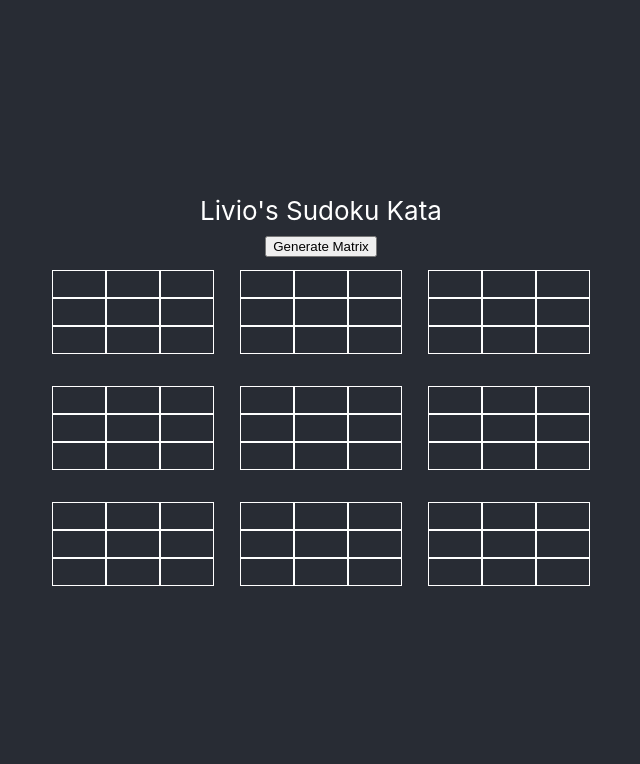
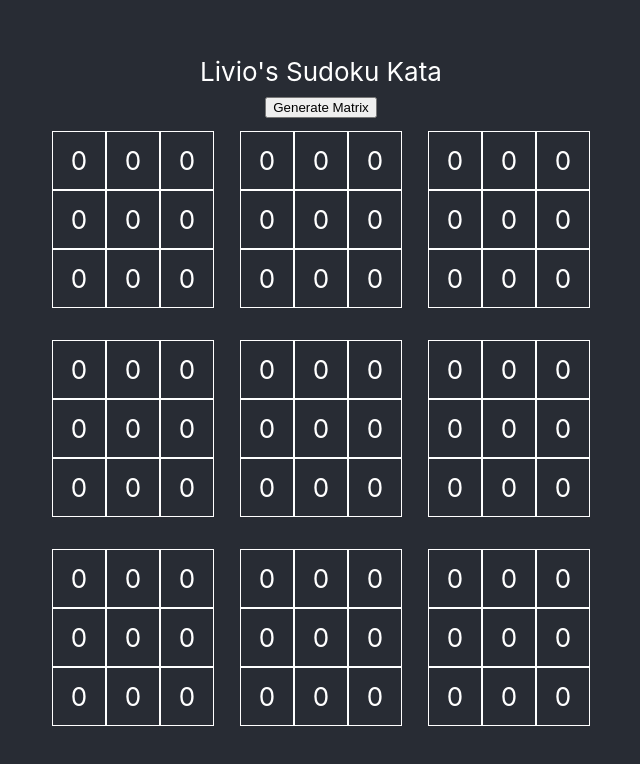
Before and after one commit to MrFrank75/SudokuReact, a React (Create React App) app: page / in a window 1280 px wide. Shown: the top 764 px of the page, without its empty margins (319-959 px from the left). Built offline with nearby package versions, Linux system fonts and the light colour scheme.

Commit message:
Finally generated vector is displayed properly

```diff
--- a/src/App.js
+++ b/src/App.js
@@ -7,7 +7,17 @@ import './App.css';
 class App extends React.Component{
 
   state = {
-    initialSudokuMatrix : []
+    initialSudokuMatrix : [
+      [0,0,0,0,0,0,0,0,0],
+      [0,0,0,0,0,0,0,0,0],
+      [0,0,0,0,0,0,0,0,0],
+      [0,0,0,0,0,0,0,0,0],
+      [0,0,0,0,0,0,0,0,0],
+      [0,0,0,0,0,0,0,0,0],
+      [0,0,0,0,0,0,0,0,0],
+      [0,0,0,0,0,0,0,0,0],
+      [0,0,0,0,0,0,0,0,0]
+    ]
   }
 
   generateInitialMatrix = (sudokuMatrix) =>{
--- a/src/SudokuGridContainer.js
+++ b/src/SudokuGridContainer.js
@@ -13,14 +13,14 @@ class SudokuGridContainer extends React.Component
                         <SudokuGrid {...this.props.sudokuMatrix[2]}></SudokuGrid>
                 </div>
                 <div className="SudokuGridContainerSingleLine">
-                        <SudokuGrid ></SudokuGrid>
-                        <SudokuGrid ></SudokuGrid>
-                        <SudokuGrid ></SudokuGrid>
+                <SudokuGrid {...this.props.sudokuMatrix[3]} ></SudokuGrid>
+                        <SudokuGrid {...this.props.sudokuMatrix[4]}></SudokuGrid>
+                        <SudokuGrid {...this.props.sudokuMatrix[5]}></SudokuGrid>
                 </div>
                 <div className="SudokuGridContainerSingleLine">
-                        <SudokuGrid ></SudokuGrid>
-                        <SudokuGrid ></SudokuGrid>
-                        <SudokuGrid ></SudokuGrid>
+                <SudokuGrid {...this.props.sudokuMatrix[6]} ></SudokuGrid>
+                        <SudokuGrid {...this.props.sudokuMatrix[7]}></SudokuGrid>
+                        <SudokuGrid {...this.props.sudokuMatrix[8]}></SudokuGrid>
                 </div>
             </div>
         )
--- a/src/SudokuMatrixGenerator.js
+++ b/src/SudokuMatrixGenerator.js
@@ -4,14 +4,17 @@ class SudokuMatrixGenerator extends React.Component{
 
     ExtractTinyMatrix3by3fromBigListOfArray(listOfHorizontalVectors, idxSectorToConvert)
     {
-        var sudokuBlock = [[],[],[]];
+        var sudokuBlock = [];
 
         for (let index = 0; index < listOfHorizontalVectors[idxSectorToConvert].length; index++) {
 
-            var idxColumn = index % 3;
-            var idxRow = Math.trunc(index / 3)
+            var idxStartColumn = (idxSectorToConvert*3) % 9;
+            var idxColumn = (index % 3) + idxStartColumn;
 
-            sudokuBlock[idxRow][idxColumn] = listOfHorizontalVectors[idxSectorToConvert][index];
+            var idxStartRow = Math.trunc(idxSectorToConvert / 3) *3;
+            var idxRow = Math.trunc(index / 3)  + idxStartRow;
+
+            sudokuBlock[index] = listOfHorizontalVectors[idxRow][idxColumn];
         }
 
         return sudokuBlock;
@@ -61,14 +64,20 @@ class SudokuMatrixGenerator extends React.Component{
                     idxNumToPlace++;
                 }
             }
+        }
 
-            var squareArray = [];
-            for (let sudokuBlock = 0; sudokuBlock < 9; sudokuBlock++) {
-                squareArray[0] = this.ExtractTinyMatrix3by3fromBigListOfArray(listOfHorizontalVectors, 0)
-            }
+        var squareArray = [];
+        for (let sudokuBlock = 0; sudokuBlock < 9; sudokuBlock++) {
+            squareArray[sudokuBlock] = this.ExtractTinyMatrix3by3fromBigListOfArray(listOfHorizontalVectors, sudokuBlock)
+        }
 
-            this.props.matrixGenerationHandler([squareArray[0],[0,0,0,0,0,0,0,0,0],[77,88,98],4,5,6,7,8,99])
-        }
+        this.props.matrixGenerationHandler([squareArray[0],squareArray[1],squareArray[2],squareArray[3],
+            squareArray[4],
+            squareArray[5],
+            squareArray[6],
+            squareArray[7],
+            squareArray[8]]);
+
     }
 
     render(){
```
